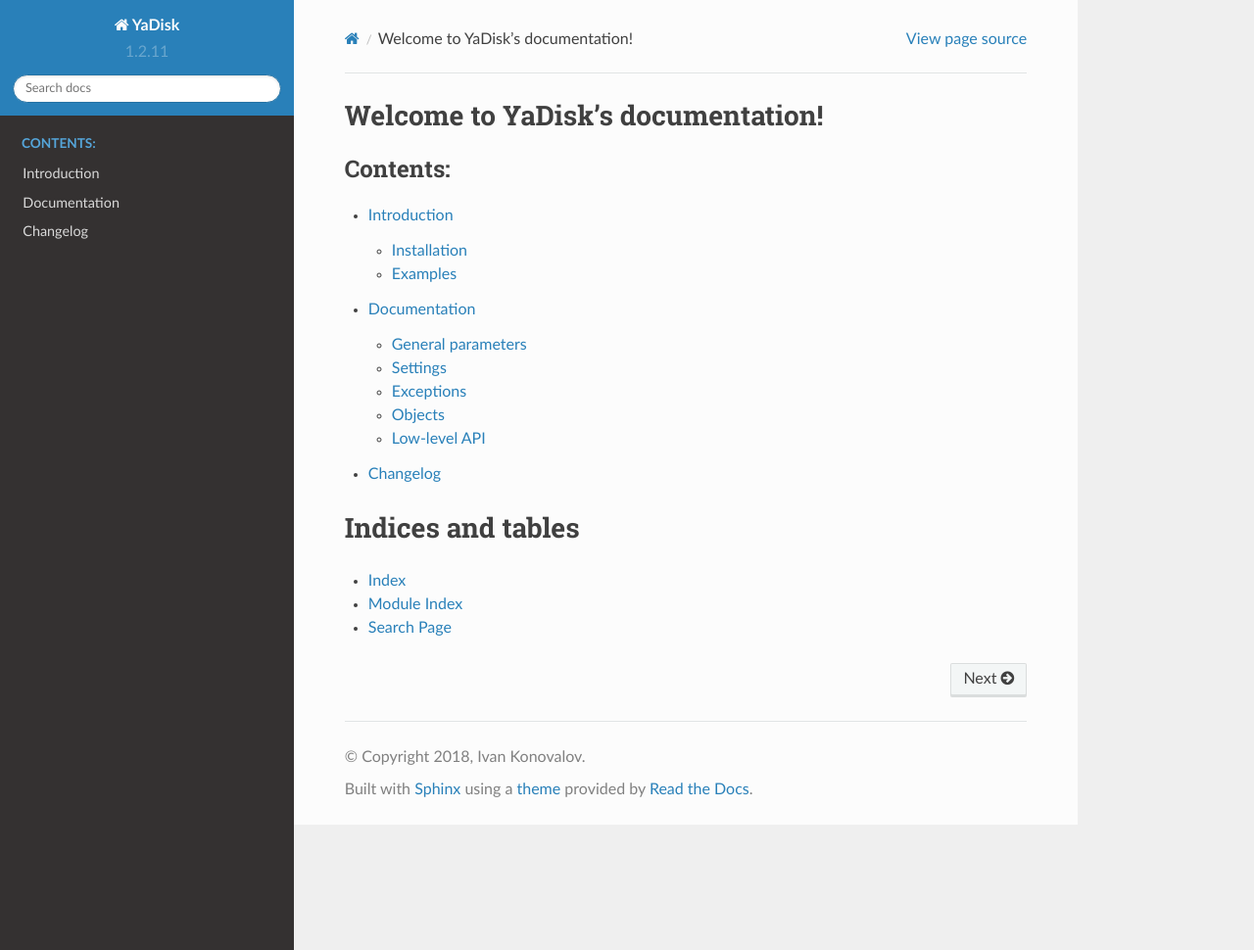
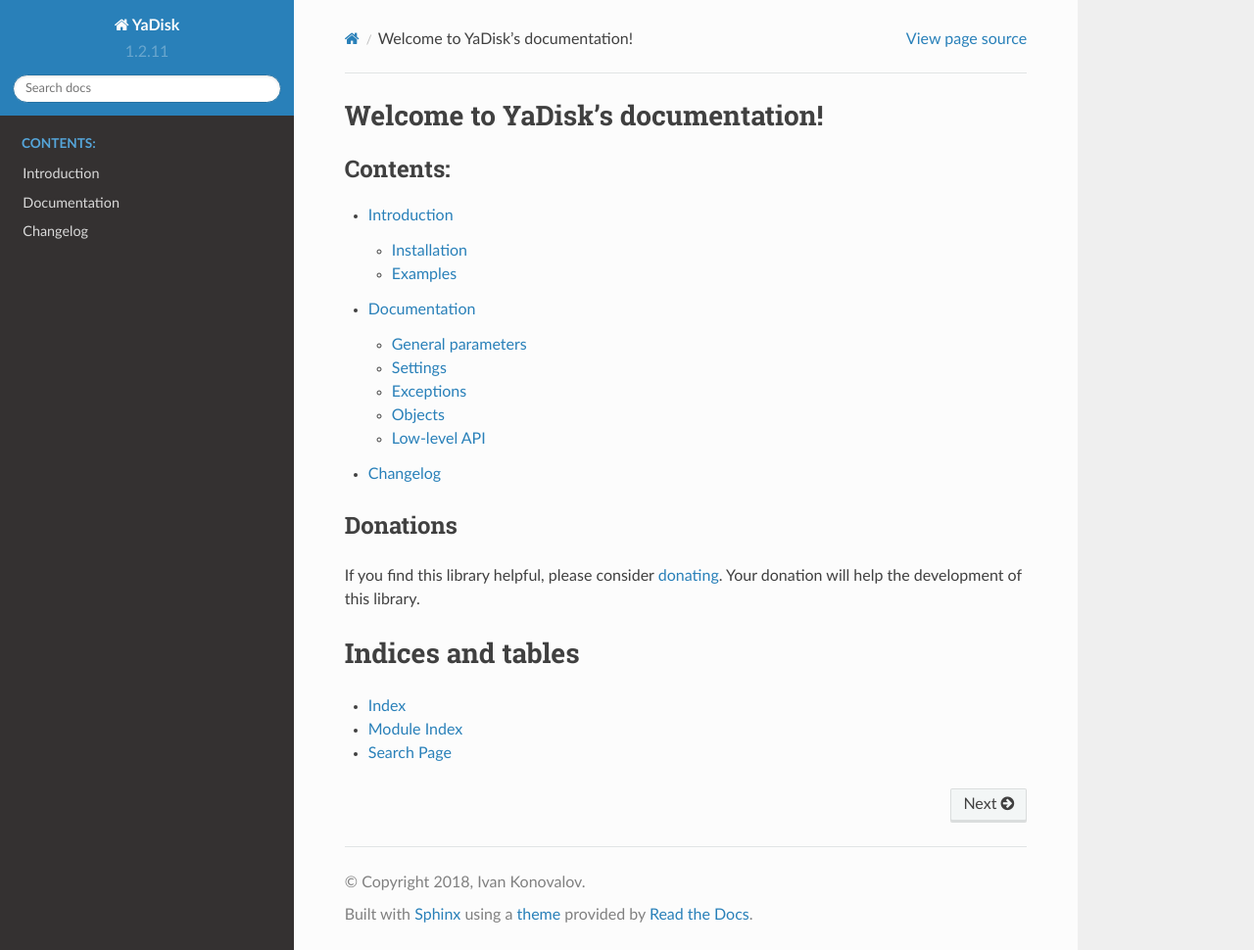
Before and after one commit to ivknv/yadisk, a Sphinx documentation site: the page built from docs/index.rst, in a window 1280 px wide and 970 px high. Shown: the whole window at 98% size. Built offline with Sphinx 7.4.7 and the Read the Docs theme 2.0.0, drawn with Linux system fonts in a browser that asks for light colours.

Commit message:
Add donation info

```diff
--- a/docs/index.rst
+++ b/docs/index.rst
@@ -14,6 +14,12 @@
    docs
    changelog
 
+Donations
+*********
+
+If you find this library helpful, please consider `donating <https://paypal.me/encryptandsync>`_.
+Your donation will help the development of this library.
+
 Indices and tables
 ==================
 
```
Also changed, not shown: README.en.rst (+9 -1 lines), README.rst (+9 -2 lines), README.ru.rst (+9 -2 lines), 3 other files.
